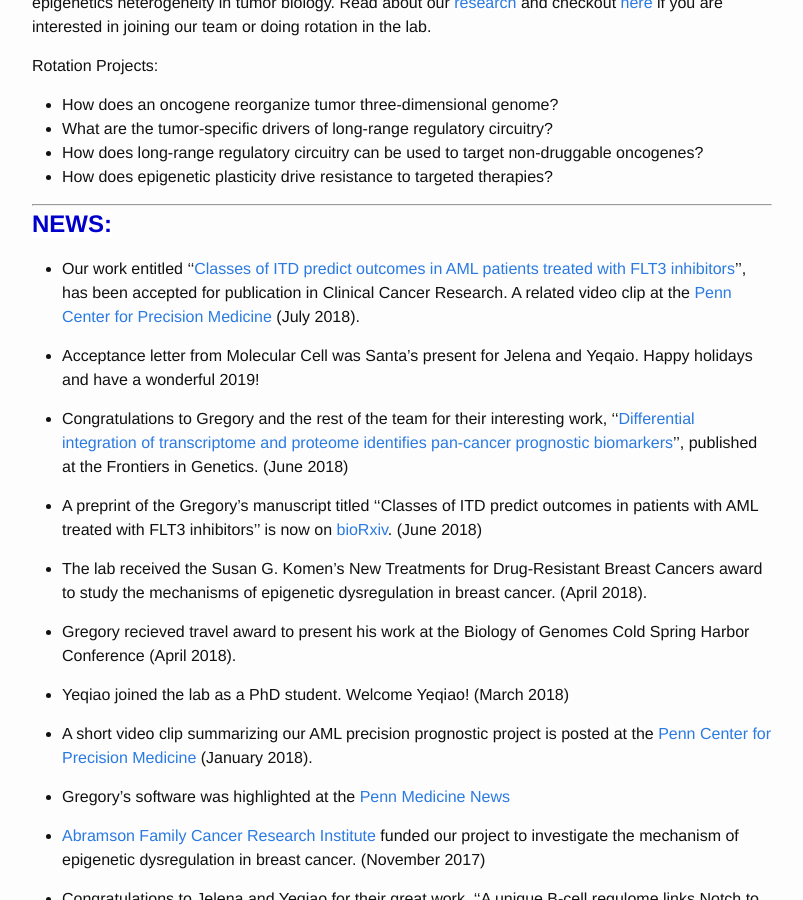
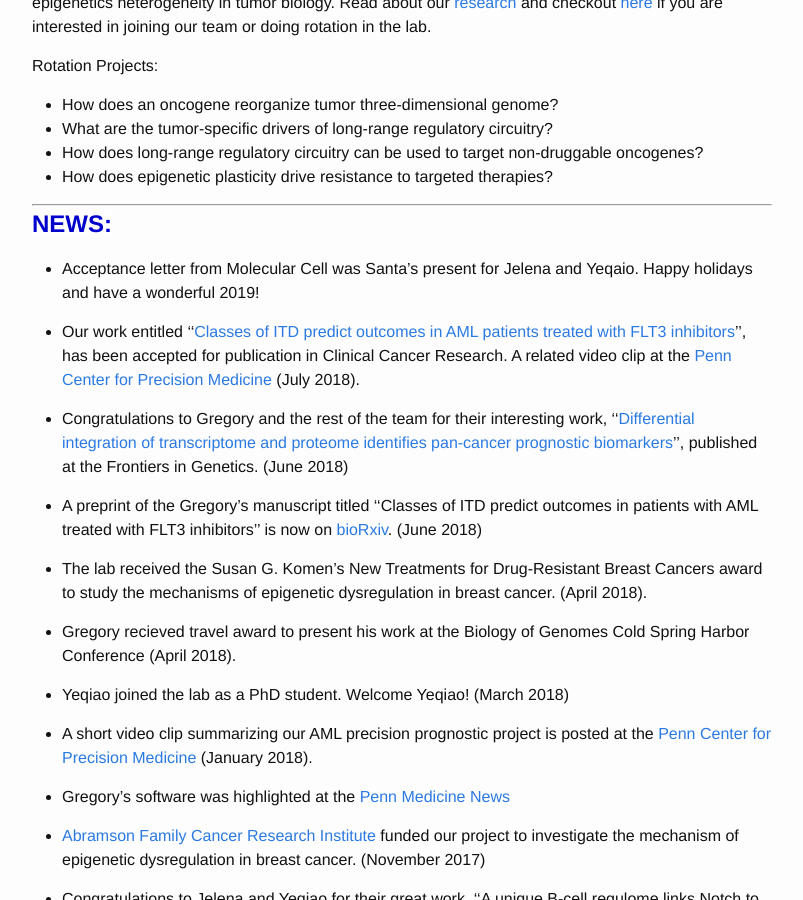
Before and after one commit to faryabib/faryabib.github.io, a Jekyll site: the page built from index.md, in a window 1280 px wide and 900 px high, scrolled down 676 px. Shown: the whole window, without its empty margins (238-1041 px from the left). Built offline with Jekyll 4.4.1, drawn with Linux system fonts in a browser that asks for light colours.

```diff
--- a/index.md
+++ b/index.md
@@ -22,9 +22,9 @@ Rotation Projects:
 
 ----
 <strong><span style="font-size: 1.5em; font-weight: bold; color: #0000cc; background-color: #ffffff">NEWS:</span><strong>
++ Acceptance letter from Molecular Cell was Santa's present for Jelena and Yeqaio. Happy holidays and have a wonderful 2019!
+
 + Our work entitled ''[Classes of ITD predict outcomes in AML patients treated with FLT3 inhibitors](http://clincancerres.aacrjournals.org/content/early/2018/09/01/1078-0432.CCR-18-0655)'', has been accepted for publication in Clinical Cancer Research. A related video clip at the [Penn Center for Precision Medicine](https://www.youtube.com/watch?v=vqLXfHXP98A&index=20&list=PLRGEsZTjjo8mLReT4vqHU6cc_d4hn46GV) (July 2018).
-
-+ Acceptance letter from Molecular Cell was Santa's present for Jelena and Yeqaio. Happy holidays and have a wonderful 2019!
 
 + Congratulations to Gregory and the rest of the team for their interesting work, ''[Differential integration of transcriptome and proteome identifies pan-cancer prognostic biomarkers](https://goo.gl/pvZ4Dn)'', published at the Frontiers in Genetics. (June 2018)
 
```
